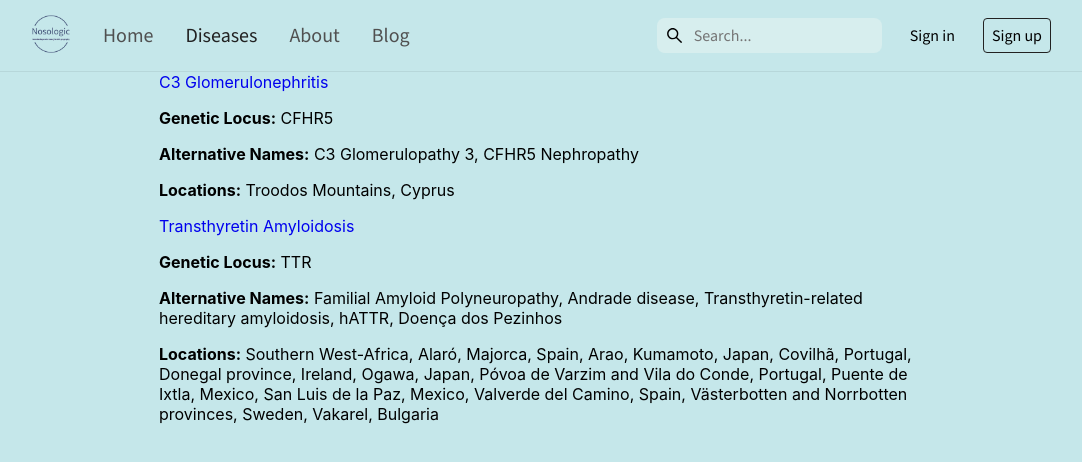
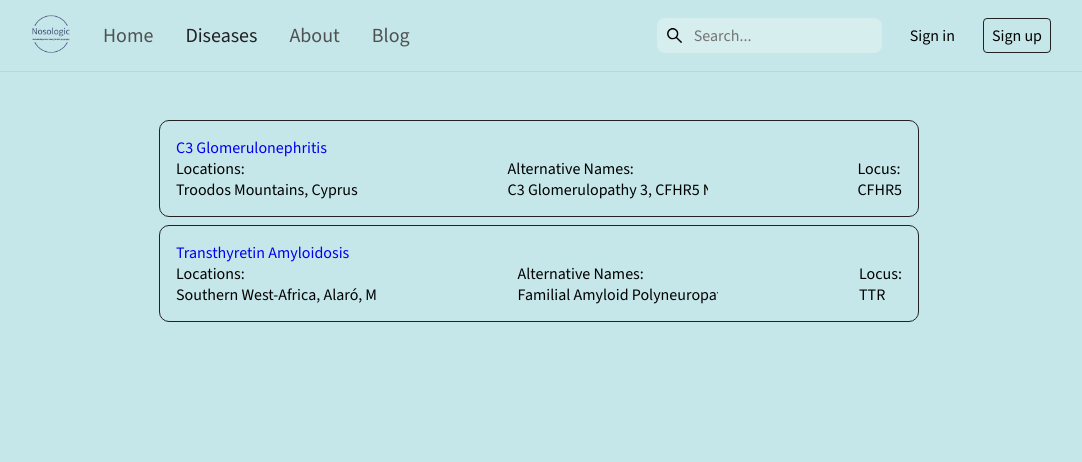
Before and after one commit to Nosologic/Nosologic-front, a React (Vite) app: page /diseases in a window 1280 px wide. Shown: the top 462 px of the page, without its empty margins (101-1183 px from the left). Built offline with nearby package versions, Linux system fonts and the light colour scheme.

Commit message:
Refactor DiseaseCard layout and improve styling.
Updated DiseaseCard component to enhance layout clarity and improve styling with new SCSS rules for flexible and scrollable content. Adjusted DiseasesPage layout to include consistent spacing and added a comment for clarity.

```diff
--- a/src/components/DiseaseCard.tsx
+++ b/src/components/DiseaseCard.tsx
@@ -10,10 +10,22 @@ export default function DiseaseCard({id}: Readonly<{ id: number }>) {
             <NavLink to={`/diseases/${id}`} className={styles.view_more_link}>
                 {name}
             </NavLink>
-            <div>
-                <p><strong>Genetic Locus:</strong> {locus}</p>
-                <p><strong>Alternative Names:</strong> {alt_names.join(', ')}</p>
-                <p><strong>Locations:</strong> {locations.join(', ')}</p>
+            <div className={styles.disease_card_info_ctr}>
+                {/* dc stands for disease card */}
+                <div className={styles.dc_info_ctr}>
+                    <span>Locations:</span>
+                    <span className={styles.dc_info_overflow}>{locations.join(", ")}</span>
+                </div>
+
+                <div className={styles.dc_info_ctr}>
+                    <span>Alternative Names:</span>
+                    <span className={styles.dc_info_overflow}>{alt_names.join(", ")}</span>
+                </div>
+
+                <div className={styles.dc_info_ctr}>
+                    <span>Locus:</span>
+                    <span>{locus}</span>
+                </div>
             </div>
 
         </div>
--- a/src/pages/DiseasesPage.tsx
+++ b/src/pages/DiseasesPage.tsx
@@ -5,6 +5,7 @@ import diseases from "../assets/Diseases.ts";
 export default function DiseasesPage() {
     return (
         <main className={styles.diseases_page_ctr}>
+            {/* Loops through all the records from Diseases.ts and creates a DiseaseCard for each */}
             {diseases.map( (dis) => (
                 <DiseaseCard key={dis.id} id={dis.id}/>
             ))}
--- a/src/styles/components/DiseaseCard.module.scss
+++ b/src/styles/components/DiseaseCard.module.scss
@@ -1,5 +1,30 @@
 @import '../variables';
 
 .disease_card {
+  @include font-family;
   width: 100%;
+  border-radius: 10px;
+  border: 1px solid $border_dark;
+  padding: 16px;
+
+  .disease_card_info_ctr {
+    display: flex;
+    flex-direction: row;
+    justify-content: space-between;
+    align-items: center;
+  }
+
+  .dc_info_ctr {
+    display: flex;
+    flex-direction: column;
+    .dc_info_overflow {
+      display: inline-block; /* Makes the content width adjustable */
+      max-width: 200px; /* Fixed container width */
+      overflow-x: auto; /* Enables horizontal scrolling */
+      white-space: nowrap; /* Prevents wrapping to a new line */
+      scrollbar-width: thin; /* Makes the scrollbar thinner (for modern browsers) */
+    }
+  }
+
+
 }
--- a/src/styles/pages/DiseasesPage.module.scss
+++ b/src/styles/pages/DiseasesPage.module.scss
@@ -2,5 +2,8 @@
 
 .diseases_page_ctr {
   width: 760px;
-
+  margin-top: 48px;
+  display: flex;
+  flex-direction: column;
+  gap: 8px;
 }
```
